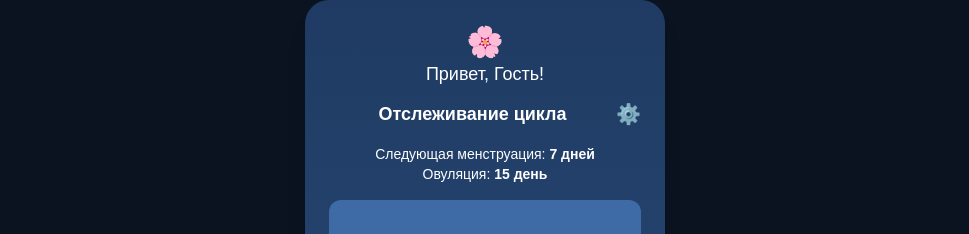
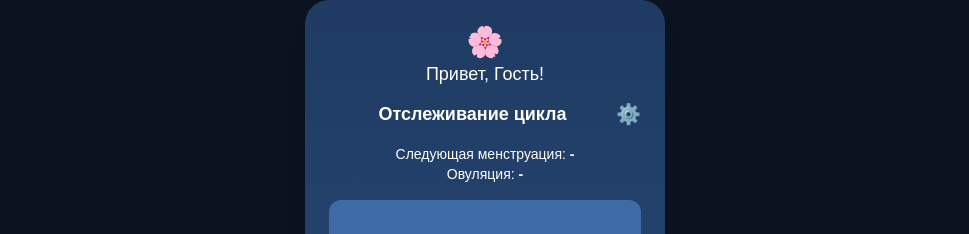
Before and after one commit to sxxxonne-source/period-tracker, a Next.js app: page /dashboard in a window 1280 px wide. Shown: the top 234 px of the page, without its empty margins (155-1124 px from the left). Built offline with nearby package versions, Linux system fonts and the light colour scheme; no server answers; the database is empty.

Commit message:
language + active - tarck

```diff
--- a/app/dashboard/page.tsx
+++ b/app/dashboard/page.tsx
@@ -4,16 +4,77 @@ import Link from "next/link"
 import CycleCalendar from "../components/Calendar"
 import { useEffect, useState } from "react"
 import BottomNav from "../components/BottomNav"
+import { t } from "../lib/translations"
+import { supabase } from "../lib/supabase"
 
 export default function Dashboard() {
 
   const [name, setName] = useState("")
   const [avatar, setAvatar] = useState("🌸")
+  const [lang, setLang] = useState<"ru" | "en">("ru")
+
+  const [nextPeriodDays, setNextPeriodDays] = useState<number | null>(null)
+  const [ovulationDays, setOvulationDays] = useState<number | null>(null)
 
   useEffect(() => {
+    const savedLang = localStorage.getItem("lang")
+
+    if (savedLang === "ru" || savedLang === "en") {
+      setLang(savedLang)
+    } else {
+      setLang("ru")
+    }
+
     setName(localStorage.getItem("user_name") || "Гость")
     setAvatar(localStorage.getItem("user_avatar") || "🌸")
+
+    calculateCycle()
   }, [])
+
+  function formatDays(days: number | null) {
+    if (days === null) return "-"
+
+    if (days <= 0) return lang === "ru" ? "Сегодня" : "Today"
+    if (days === 1) return lang === "ru" ? "Завтра" : "Tomorrow"
+
+    return `${days} ${lang === "ru" ? "дней" : "days"}`
+  }
+
+  async function calculateCycle() {
+
+    const userId =
+      localStorage.getItem("telegram_user_id") || "test_user"
+
+    const { data } = await supabase
+      .from("periods")
+      .select("start_date")
+      .eq("user_id", userId)
+      .order("start_date", { ascending: false })
+      .limit(1)
+
+    if (!data || data.length === 0) return
+
+    const last = new Date(data[0].start_date)
+
+    const next = new Date(last)
+    next.setDate(next.getDate() + 28)
+
+    const ovu = new Date(next)
+    ovu.setDate(ovu.getDate() - 14)
+
+    const today = new Date()
+
+    const diffPeriod = Math.ceil(
+      (next.getTime() - today.getTime()) / (1000 * 60 * 60 * 24)
+    )
+
+    const diffOvu = Math.ceil(
+      (ovu.getTime() - today.getTime()) / (1000 * 60 * 60 * 24)
+    )
+
+    setNextPeriodDays(diffPeriod)
+    setOvulationDays(diffOvu)
+  }
 
   return (
     <>
@@ -21,17 +82,19 @@ export default function Dashboard() {
 
         <div className="w-[360px] rounded-3xl p-6 bg-gradient-to-b from-[#1f3b63] to-[#2b4f7c] text-white shadow-xl">
 
+          {/* 👤 USER */}
           <div className="text-center mb-3">
             <div className="text-3xl">{avatar}</div>
             <h2 className="text-lg">Привет, {name}!</h2>
           </div>
 
+          {/* HEADER */}
           <div className="flex justify-between items-center mb-4">
 
             <div></div>
 
             <h1 className="text-lg font-semibold">
-    Отслеживание цикла
+              {t[lang].title}
             </h1>
 
             <button
@@ -43,26 +106,36 @@ export default function Dashboard() {
 
           </div>
 
+          {/* 📊 DATA */}
           <div className="text-sm text-center mb-4">
-            <p>Следующая менструация: <b>7 дней</b></p>
-            <p>Овуляция: <b>15 день</b></p>
+            <p>
+              {t[lang].nextPeriod}:{" "}
+              <b>{formatDays(nextPeriodDays)}</b>
+            </p>
+
+            <p>
+              {t[lang].ovulation}:{" "}
+              <b>{formatDays(ovulationDays)}</b>
+            </p>
           </div>
 
+          {/* 📅 CALENDAR */}
           <div className="bg-[#3e6ba5] rounded-xl p-3">
             <CycleCalendar />
           </div>
 
+          {/* BUTTONS */}
           <div className="flex justify-between mt-5">
 
             <Link href="/add-period">
               <button className="bg-[#5c8fd6] px-4 py-2 rounded-xl">
-                Добавить период
+                {t[lang].addPeriod}
               </button>
             </Link>
 
             <Link href="/history">
               <button className="bg-[#5c8fd6] px-4 py-2 rounded-xl">
-                История
+                {t[lang].history}
               </button>
             </Link>
 
--- /dev/null
+++ b/app/lib/translations.ts
@@ -0,0 +1,16 @@
+export const t = {
+  ru: {
+    title: "Отслеживание цикла",
+    nextPeriod: "Следующая менструация",
+    ovulation: "Овуляция",
+    addPeriod: "Добавить период",
+    history: "История",
+  },
+  en: {
+    title: "Cycle Tracking",
+    nextPeriod: "Next period",
+    ovulation: "Ovulation",
+    addPeriod: "Add period",
+    history: "History",
+  }
+}
```
Lines whose indentation alone changed are shown as unchanged.
